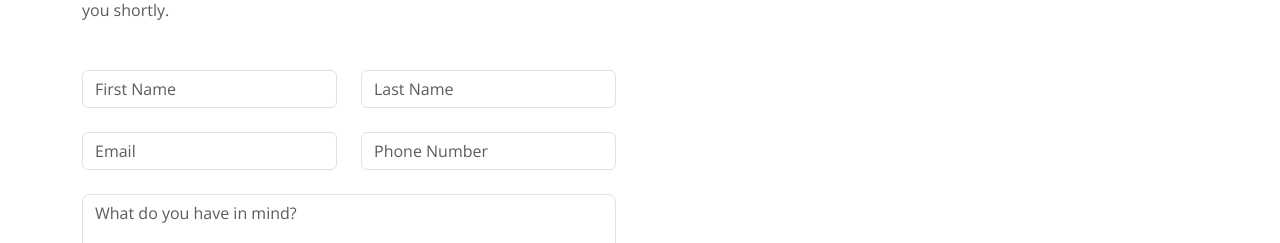
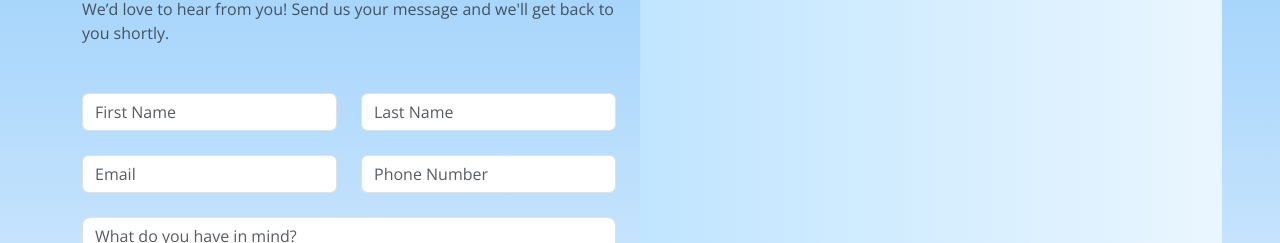
Before and after one commit to GayathriG5787/BDL2, a React (Vite) app in the folder client/: page / in a window 1280 px wide. Shown: the part 2536-2779 px from the top of the page. Built offline with nearby package versions, Linux system fonts and the light colour scheme; a web font is replaced by a local one.

Commit message:
contactus with 3d

```diff
--- a/client/src/App.jsx
+++ b/client/src/App.jsx
@@ -28,7 +28,7 @@ const App = () => {
       <Slider />
       <Services />
       <Testimonials />
-      <ContactUs />
+      <ContactUs1 />
       {/* <ContactUs1 /> */}
 
       <Footer />
--- a/client/src/components/ContactUs1.css
+++ b/client/src/components/ContactUs1.css
@@ -12,6 +12,18 @@
   box-shadow: 0 0 0 0.2rem rgba(0,123,255,0.2);
 }
 
-spline-viewer::part(watermark) {
-  display: none;
+.spline-wrapper {
+  width: 100%;
+  height: 100%;
+  padding: 0;
+  margin: 0;
+  overflow: hidden;
+  transform: none; /* Remove scale if not needed */
+  background: linear-gradient(to bottom, #a3d4ff, #eaf6ff); /* match the outer */
 }
+
+.spline-wrapper canvas {
+  width: 100% !important;
+  height: 100% !important;
+  display: block;
+}
--- a/client/src/components/ContactUs1.jsx
+++ b/client/src/components/ContactUs1.jsx
@@ -1,77 +1,38 @@
-import React, { useEffect, useState } from "react";
+import React from "react";
+import Spline from "@splinetool/react-spline";
 
 const ContactUs = () => {
-  const [isViewerReady, setIsViewerReady] = useState(false);
-
-  useEffect(() => {
-    const script = document.createElement("script");
-    script.type = "module";
-    script.src =
-      "https://unpkg.com/@splinetool/viewer@1.10.33/build/spline-viewer.js";
-
-    script.onload = () => {
-      setIsViewerReady(true); // show viewer only after it's ready
-    };
-
-    document.body.appendChild(script);
-  }, []);
-
   return (
     <div
       className="contact-section"
       style={{
         paddingTop: "5rem",
         paddingBottom: "5rem",
+        background: "linear-gradient(to bottom, #93CCFA, #E3F1FF)", // Matching the 3D section bg
       }}
     >
-      {/* Only show spline-viewer after it's loaded */}
-      {isViewerReady && (
-        <spline-viewer
-          url="https://prod.spline.design/xnDn5mOey7iOxzPV/scene.splinecode"
-          disable-zoom
-          style={{ width: "100%", height: "400px", display: "block", marginBottom: "2rem" }}
-        ></spline-viewer>
-      )}
-
       <div className="container">
-        <div className="row align-items-start g-5">
+        <div className="row align-items-center g-5">
           {/* Left - Contact Form */}
           <div className="col-lg-6">
             <h2 className="fw-bold mb-4">Let's talk</h2>
             <p className="text-muted mb-5">
-              We’d love to hear from you! Send us your message and we'll get
-              back to you shortly.
+              We’d love to hear from you! Send us your message and we'll get back to you shortly.
             </p>
 
             <form>
               <div className="row g-4">
                 <div className="col-md-6">
-                  <input
-                    type="text"
-                    className="form-control"
-                    placeholder="First Name"
-                  />
+                  <input type="text" className="form-control" placeholder="First Name" />
                 </div>
                 <div className="col-md-6">
-                  <input
-                    type="text"
-                    className="form-control "
-                    placeholder="Last Name"
-                  />
+                  <input type="text" className="form-control" placeholder="Last Name" />
                 </div>
                 <div className="col-md-6">
-                  <input
-                    type="email"
-                    className="form-control "
-                    placeholder="Email"
-                  />
+                  <input type="email" className="form-control" placeholder="Email" />
                 </div>
                 <div className="col-md-6">
-                  <input
-                    type="tel"
-                    className="form-control "
-                    placeholder="Phone Number"
-                  />
+                  <input type="tel" className="form-control" placeholder="Phone Number" />
                 </div>
                 <div className="col-12">
                   <textarea
@@ -84,14 +45,20 @@ const ContactUs = () => {
               <button
                 type="submit"
                 className="btn btn-primary rounded-pill px-4 mt-4"
-                style={{
-                  backgroundColor: "#007bff",
-                }}
+                style={{ backgroundColor: "#007bff" }}
               >
                 Send Message
               </button>
             </form>
           </div>
+
+          {/* Right - 3D Object */}
+          <div className="col-lg-6 p-0" style={{ background: "linear-gradient(to right, #c0e5ff, #eaf6ff)" }}>
+          <div className="spline-wrapper" style={{ width: "100%", height: "500px" }}>
+            <Spline scene="https://prod.spline.design/xnDn5mOey7iOxzPV/scene.splinecode" />
+          </div>
+        </div>
+
         </div>
       </div>
     </div>
```
